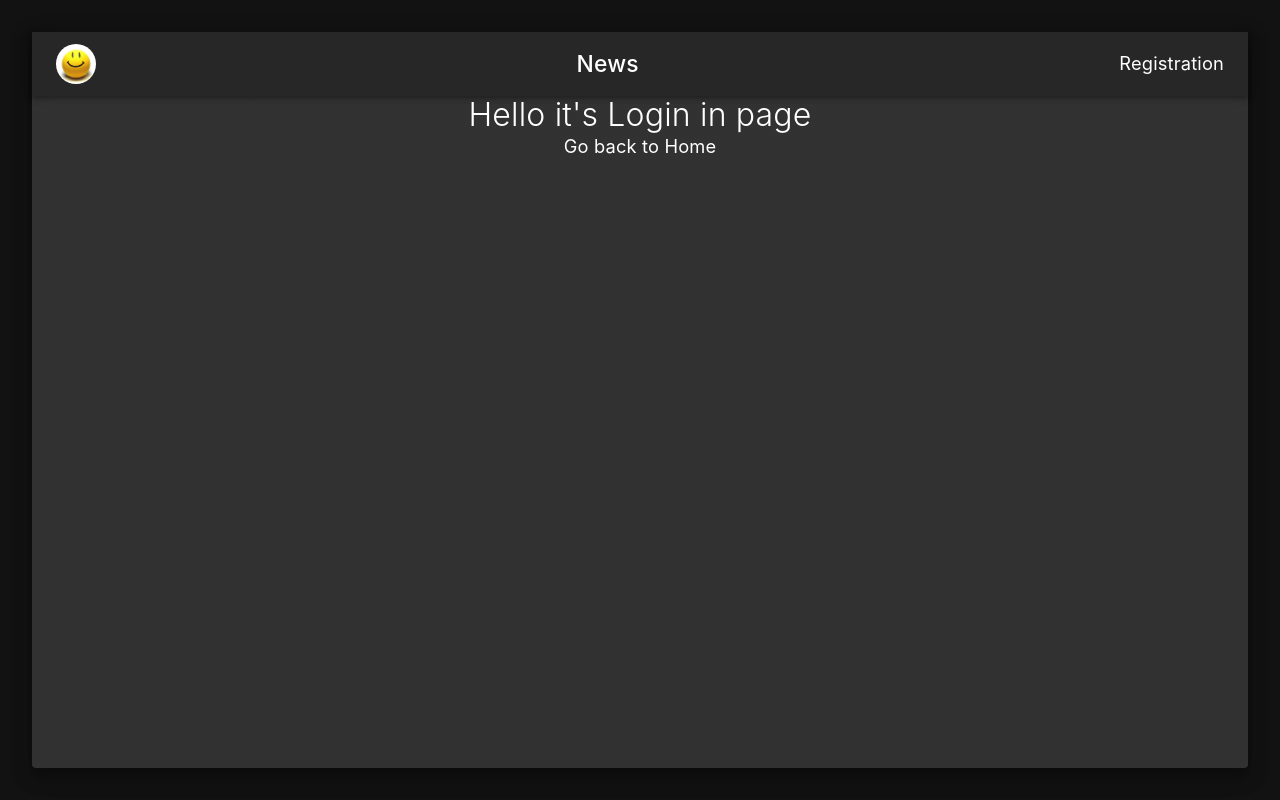
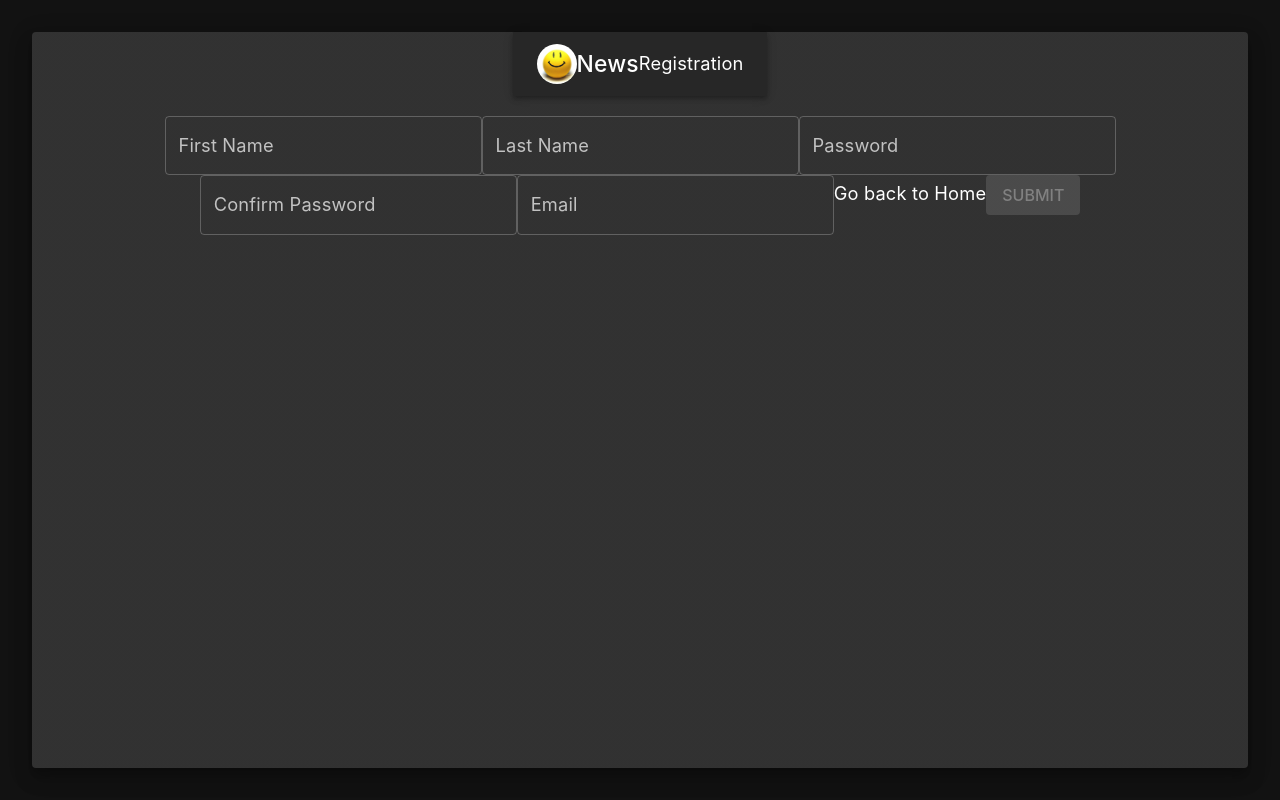
Before and after one commit to Nesmeian/react-chess, a React (Vite) app in the folder react-chess/: page /react-chess/login in a window 1280 px wide. Built offline with nearby package versions, Linux system fonts and the light colour scheme.

Commit message:
feat:add schema of validation and base layout to Login Page

```diff
--- a/react-chess/package.json
+++ b/react-chess/package.json
@@ -17,6 +17,7 @@
         "@hookform/resolvers": "^3.9.0",
         "@material/web": "^2.0.0",
         "@mui/icons-material": "^6.0.2",
+        "@mui/material": "^6.0.2",
         "@mui/styled-engine-sc": "^6.0.0-alpha.18",
         "framer-motion": "^11.3.24",
         "react": "^18.3.1",
--- a/react-chess/src/components/pages/login/index.tsx
+++ b/react-chess/src/components/pages/login/index.tsx
@@ -1,15 +1,57 @@
 import { Link as LinkRouter } from 'react-router-dom'
 import { myAppLink } from '../../Constants'
-import { Link, Typography } from '@mui/material'
+import { Box, Button, Link } from '@mui/material'
 import Header from '../../loyalt/header'
+import { FormProvider, SubmitHandler, useForm } from 'react-hook-form'
+import CustomTextField from '../../utils/customTextField'
+import styles from './style.module.scss'
+import { yupResolver } from '@hookform/resolvers/yup'
+import { loginSchema } from '../../utils/validation/yupSchema'
+import inputFields from './inputFields'
+interface LoginFormInputs {
+    firstName: string
+    password: string
+    confirmPassword: string
+}
+
 export default function Login() {
+    const methods = useForm<LoginFormInputs>({
+        mode: 'onChange',
+        criteriaMode: 'all',
+        resolver: yupResolver(loginSchema),
+    })
+    const { formState, handleSubmit } = methods
+    const { isValid } = formState
+    const onSubmit: SubmitHandler<LoginFormInputs> = (data) => console.log(data)
     return (
-        <>
+        <Box className={styles.jack}>
             <Header />
-            <Typography variant="h1">Hello it's Login in page</Typography>
-            <Link component={LinkRouter} to={`${myAppLink}/`} color="inherit">
-                Go back to Home
-            </Link>
-        </>
+            <FormProvider {...methods}>
+                <form onSubmit={handleSubmit(onSubmit)}>
+                    {inputFields.map((el) => (
+                        <CustomTextField
+                            key={el.name}
+                            name={el.name}
+                            label={el.label}
+                            type={el.type}
+                        />
+                    ))}
+                    <Link
+                        component={LinkRouter}
+                        to={`${myAppLink}/`}
+                        color="inherit"
+                    >
+                        Go back to Home
+                    </Link>
+                    <Button
+                        variant="contained"
+                        type="submit"
+                        disabled={!isValid}
+                    >
+                        Submit
+                    </Button>
+                </form>
+            </FormProvider>
+        </Box>
     )
 }
--- /dev/null
+++ b/react-chess/src/components/pages/login/inputFields/index.tsx
@@ -0,0 +1,28 @@
+const inputFields = [
+    {
+        name: 'firstName',
+        label: 'First Name',
+        type: 'text',
+    },
+    {
+        name: 'lastName',
+        label: 'Last Name',
+        type: 'text',
+    },
+    {
+        name: 'password',
+        label: 'Password',
+        type: 'password',
+    },
+    {
+        name: 'confirmPassword',
+        label: 'Confirm Password',
+        type: 'password',
+    },
+    {
+        name: 'email',
+        label: 'Email',
+        type: 'email',
+    },
+]
+export default inputFields
--- a/react-chess/src/components/pages/login/style.module.scss
+++ b/react-chess/src/components/pages/login/style.module.scss
@@ -1,18 +1,7 @@
-.registration__form {
-    border: 1px solid black;
-    padding: 40px;
-    width: 400px;
-    border-radius: 20px;
+.jack {
     display: flex;
     flex-direction: column;
-    justify-content: space-around;
+    justify-content: space-between;
+    align-items: center;
     gap: 20px;
 }
-.registrationInputs {
-    display: flex;
-    flex-direction: column;
-    gap: 20px;
-}
-.registration__title {
-    font-size: 18px;
-}
--- a/react-chess/src/components/pages/registration/index.tsx
+++ b/react-chess/src/components/pages/registration/index.tsx
@@ -9,6 +9,7 @@ import { yupResolver } from '@hookform/resolvers/yup'
 import CustomTextField from '../../utils/customTextField'
 import Header from '../../loyalt/header'
 import Swal from 'sweetalert2'
+import inputFields from './inputData'
 
 interface RegistrationFormInputs {
     firstName: string
@@ -19,7 +20,7 @@ interface RegistrationFormInputs {
 }
 
 export default function Registration() {
-    const navigate = useNavigate() // Hook for navigation
+    const navigate = useNavigate()
     const methods = useForm<RegistrationFormInputs>({
         mode: 'onChange',
         criteriaMode: 'all',
@@ -71,34 +72,6 @@ export default function Registration() {
         [handleSubmit, isValid, onSubmit]
     )
 
-    const fields = [
-        {
-            name: 'firstName',
-            label: 'First Name',
-            type: 'text',
-        },
-        {
-            name: 'lastName',
-            label: 'Last Name',
-            type: 'text',
-        },
-        {
-            name: 'password',
-            label: 'Password',
-            type: 'password',
-        },
-        {
-            name: 'confirmPassword',
-            label: 'Confirm Password',
-            type: 'password',
-        },
-        {
-            name: 'email',
-            label: 'Email',
-            type: 'email',
-        },
-    ]
-
     return (
         <Box className={styles.registration__wrapper}>
             <Header />
@@ -114,7 +87,7 @@ export default function Registration() {
                         >
                             Registration
                         </Typography>
-                        {fields.map((field, index) => (
+                        {inputFields.map((field, index) => (
                             <CustomTextField
                                 key={field.name}
                                 name={field.name}
@@ -126,7 +99,6 @@ export default function Registration() {
                                 onKeyDown={(e) => handleKeyDown(e, index)}
                             />
                         ))}
-
                         <Button
                             variant="contained"
                             type="submit"
--- /dev/null
+++ b/react-chess/src/components/pages/registration/inputData/index.tsx
@@ -0,0 +1,28 @@
+const inputFields = [
+    {
+        name: 'firstName',
+        label: 'First Name',
+        type: 'text',
+    },
+    {
+        name: 'lastName',
+        label: 'Last Name',
+        type: 'text',
+    },
+    {
+        name: 'password',
+        label: 'Password',
+        type: 'password',
+    },
+    {
+        name: 'confirmPassword',
+        label: 'Confirm Password',
+        type: 'password',
+    },
+    {
+        name: 'email',
+        label: 'Email',
+        type: 'email',
+    },
+]
+export default inputFields
--- a/react-chess/src/components/utils/validation/yupSchema/index.tsx
+++ b/react-chess/src/components/utils/validation/yupSchema/index.tsx
@@ -4,7 +4,6 @@ import {
     maxValidationLength,
     minValidationLength,
 } from '../../../Constants'
-
 export const validationSchema = Yup.object().shape({
     firstName: Yup.string()
         .required(`First Name is required`)
@@ -65,3 +64,8 @@ export const validationSchema = Yup.object().shape({
         )
         .oneOf([Yup.ref(`password`)], `Passwords must match`),
 })
+export const loginSchema = validationSchema.pick([
+    'firstName',
+    'password',
+    'confirmPassword',
+])
```
Also changed, not shown: react-chess/src/components/utils/capitalizeFirstLetter/index.tsx (deleted, +0 -8 lines), 1 other file (tests, documents, lock files or other folders).
